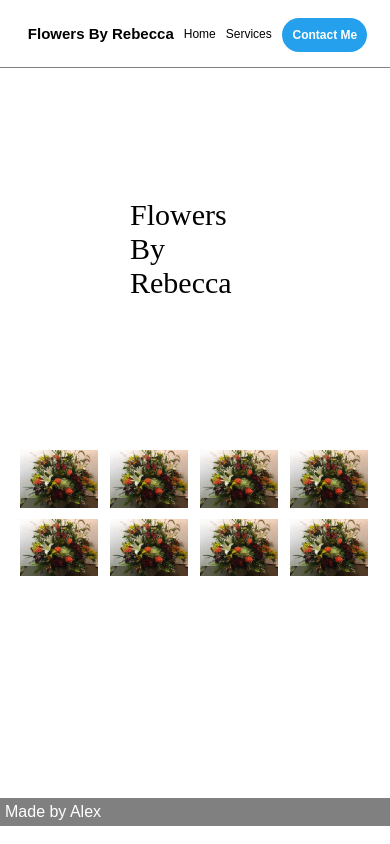
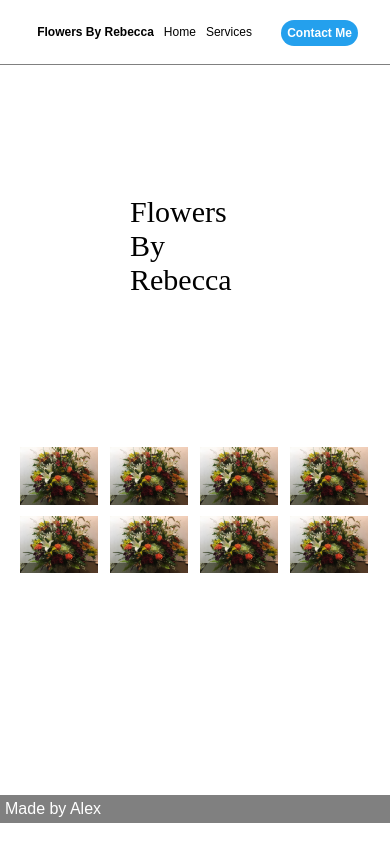
Before and after one commit to AlexOcegueda/FlowersByRebecca, a React (Create React App) app: page / in a window 390 px wide. Built offline with nearby package versions, Linux system fonts and the light colour scheme; a web font is replaced by a local one.

Commit message:
Adjusted nav item sizes to fit mobile devices

```diff
--- a/src/components/NavBar/NavBarStyle.js
+++ b/src/components/NavBar/NavBarStyle.js
@@ -29,7 +29,8 @@ export const WebsiteName = styled.p`
     padding: 5px;
 
     @media (max-width: 400px){
-        font-size: 15px;
+        font-size: 12px;
+
     }
 `;
 
@@ -69,6 +70,7 @@ export const Contact = styled(Link)`
 
     @media (max-width: 400px) {
         font-size: 12px;
-        margin-right: 0px;
+        margin-right: 0px; // this controls orientation of Bold Name
+        padding: 6px;
     }
 `;
```
